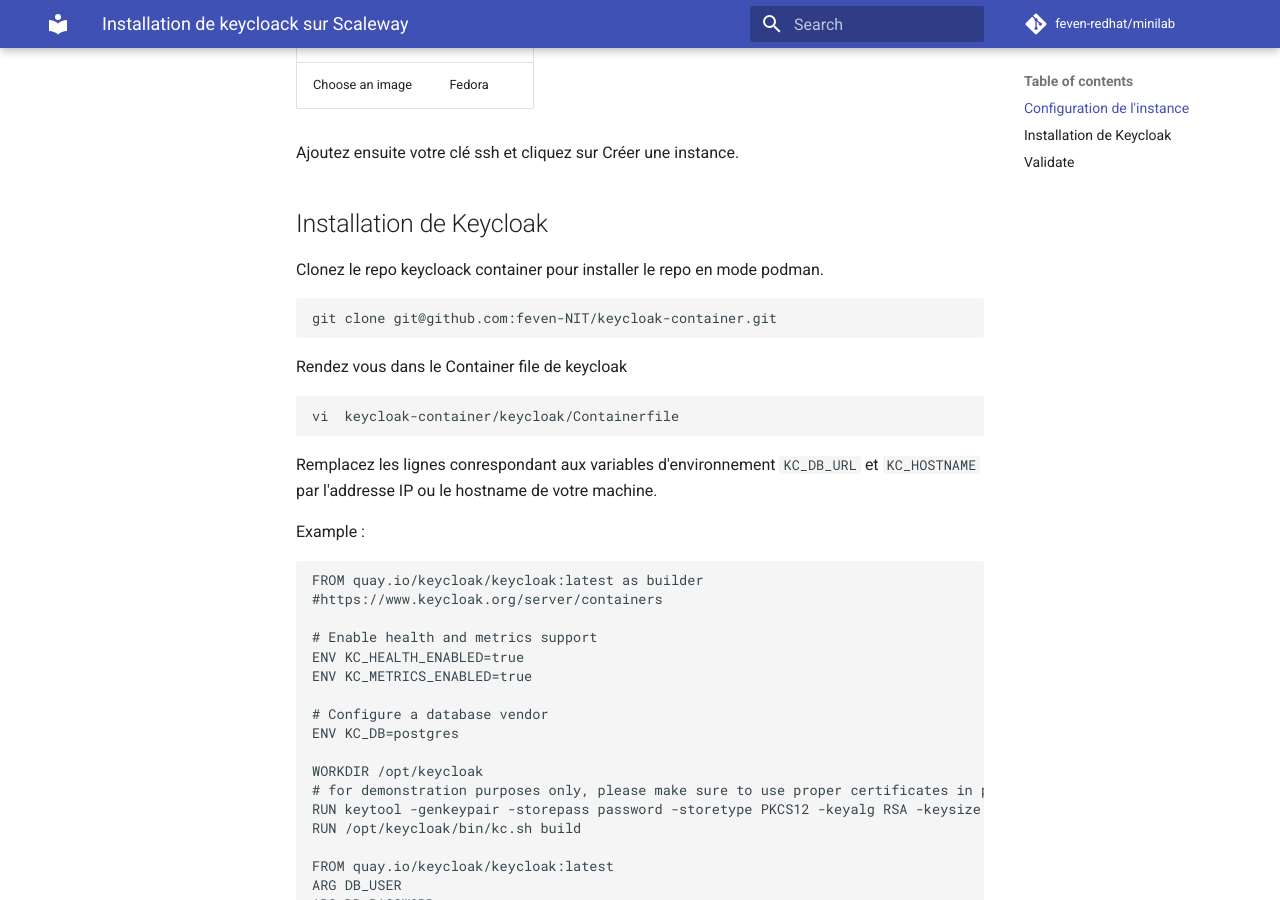
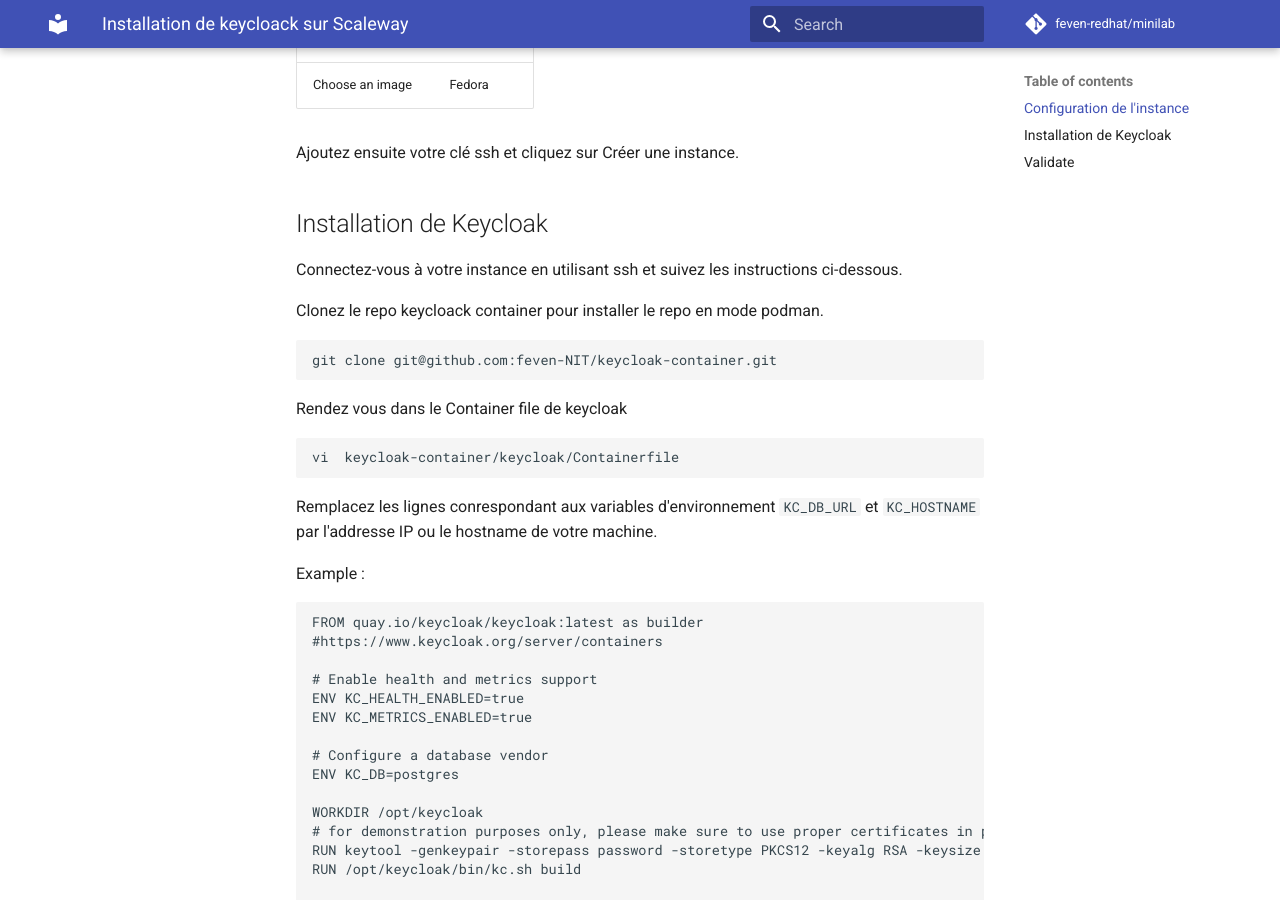
Before and after one commit to neutron-IT-organization/deepseek-openshift, an MkDocs documentation site: the page built from content/add-setup/02_keycloak.md, in a window 1280 px wide and 900 px high, scrolled down 436 px. Built offline with MkDocs 1.6.1 and Material for MkDocs 9.7.7, drawn with Linux system fonts in a browser that asks for light colours; comment, search, counter and statistics services are not loaded.

Commit message:
add keycloak part

```diff
--- a/content/add-setup/02_keycloak.md
+++ b/content/add-setup/02_keycloak.md
@@ -15,6 +15,8 @@
 Ajoutez ensuite votre clé ssh et cliquez sur Créer une instance.
 
 ## Installation de Keycloak
+
+Connectez-vous à votre instance en utilisant ssh et suivez les instructions ci-dessous.
 
 Clonez le repo keycloack container pour installer le repo en mode podman.
 
```
